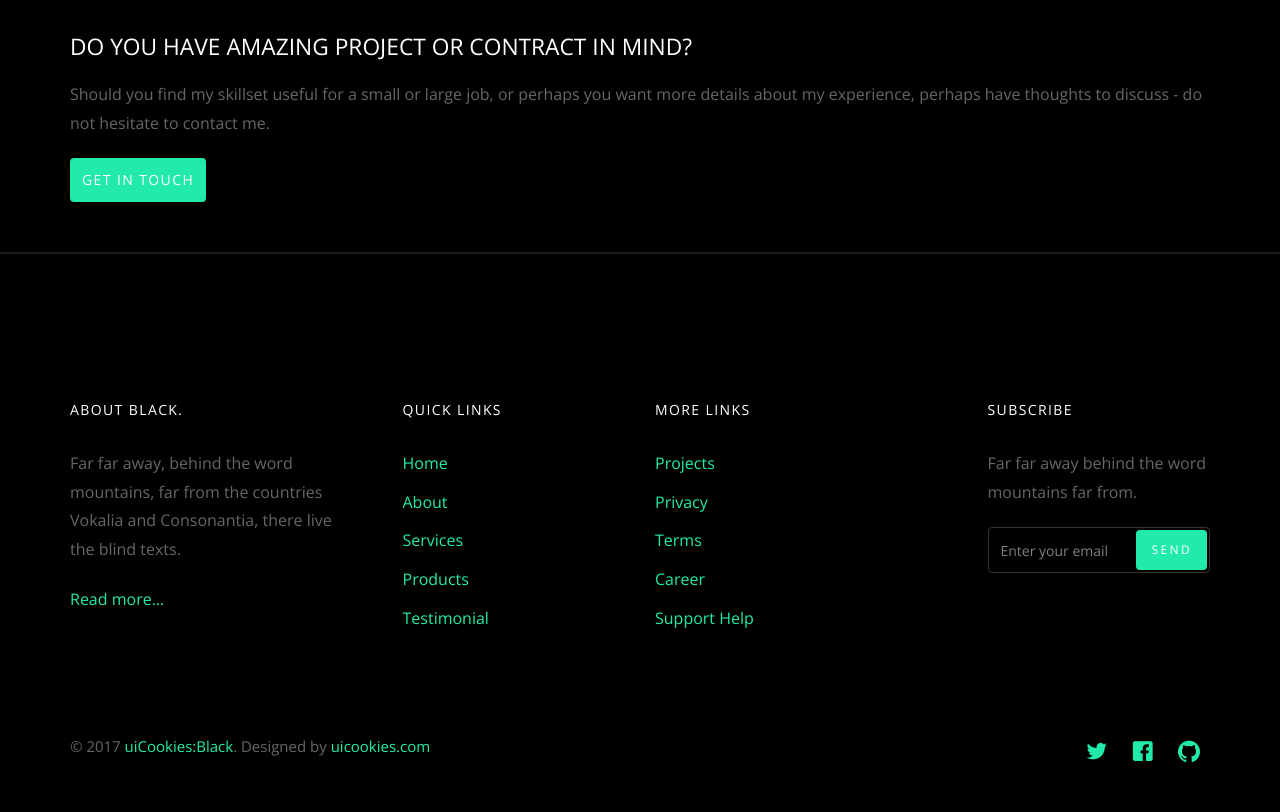
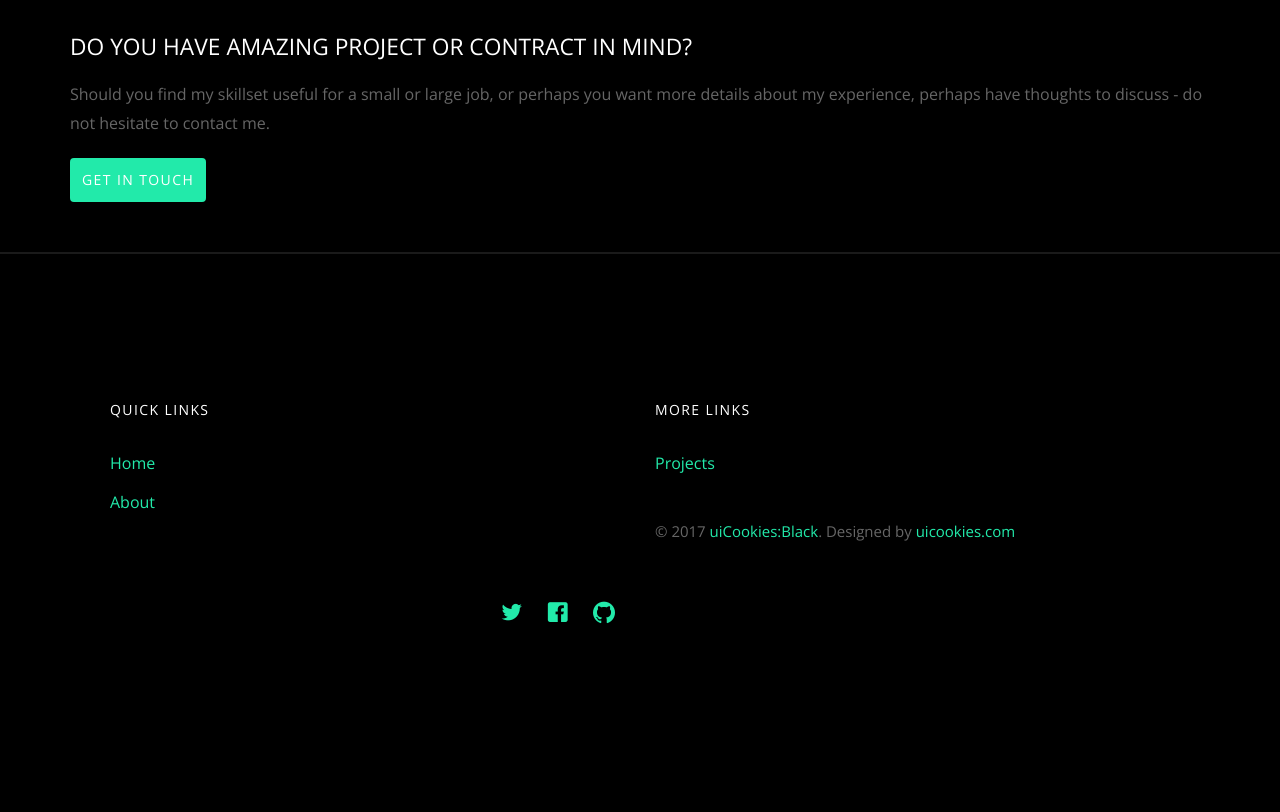
Before and after one commit to Krapulax80/fabricesemti.com, a website: page about.html in a window 1280 px wide. Shown: the part 2500-3312 px from the top of the page. Drawn offline with nearby package versions, Linux system fonts and the light colour scheme; files whose address does not match are found by name.

Commit message:
footer update

```diff
--- a/about.html
+++ b/about.html
@@ -445,22 +445,22 @@
     <footer class="probootstrap-footer probootstrap-bg">
       <div class="container">
         <div class="row mb60">
-          <div class="col-md-3">
+          <!-- <div class="col-md-3">
             <div class="probootstrap-footer-widget">
               <h4 class="heading">About Black.</h4>
               <p>Far far away, behind the word mountains, far from the countries Vokalia and Consonantia, there live the blind texts. </p>
               <p><a href="#">Read more...</a></p>
             </div>
-          </div>
-          <div class="col-md-3">
+          </div> -->
+          <div class="col-md-6">
             <div class="probootstrap-footer-widget probootstrap-link-wrap">
               <h4 class="heading">Quick Links</h4>
               <ul class="stack-link">
                 <li><a href="#">Home</a></li>
                 <li><a href="#">About</a></li>
-                <li><a href="#">Services</a></li>
+                <!-- <li><a href="#">Services</a></li>
                 <li><a href="#">Products</a></li>
-                <li><a href="#">Testimonial</a></li>
+                <li><a href="#">Testimonial</a></li> -->
               </ul>
             </div>
           </div>
@@ -469,14 +469,14 @@
               <h4 class="heading">More Links</h4>
               <ul class="stack-link">
                 <li><a href="#">Projects</a></li>
-                <li><a href="#">Privacy</a></li>
+                <!-- <li><a href="#">Privacy</a></li>
                 <li><a href="#">Terms</a></li>
                 <li><a href="#">Career</a></li>
-                <li><a href="#">Support Help</a></li>
+                <li><a href="#">Support Help</a></li> -->
               </ul>
             </div>
           </div>
-          <div class="col-md-3">
+          <!-- <div class="col-md-3">
             <div class="probootstrap-footer-widget probootstrap-link-wrap">
               <h4 class="heading">Subscribe</h4>
               <p>Far far away behind the word mountains far from.</p>
@@ -488,7 +488,7 @@
               </form>
             </div>
           </div>
-        </div>
+        </div> -->
           <div class="row copyright">
             <div class="col-md-6">
               <div class="probootstrap-footer-widget">
```
Lines whose indentation alone changed are shown as unchanged.
